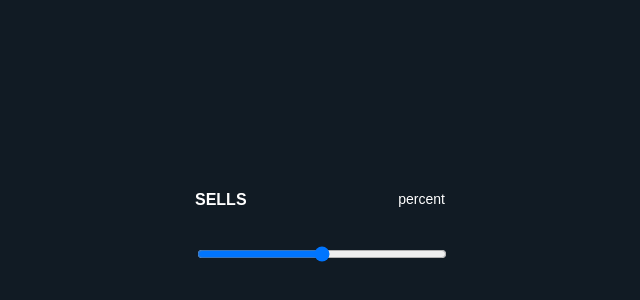
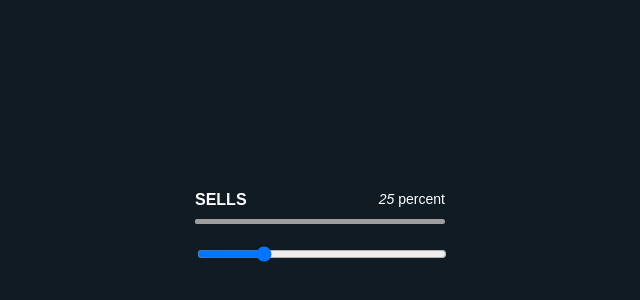
Before and after one commit to sammeronfire/percentSlide, a plain HTML site: page index.html in a window 1280 px wide. Shown: the part 180-480 px from the top of the page, without its empty margins (320-960 px from the left). Drawn offline with nearby package versions, Linux system fonts and the light colour scheme; grey boxes are pictures that could not be loaded.

Commit message:
Added percentbar

```diff
--- a/index.html
+++ b/index.html
@@ -17,8 +17,34 @@
             <div class="container-feature"></div>
         </div>
         <div class="main-range">
-            <input type="range" min="0" max="100" step="1" id="main-range">
+            <input type="range" min="0" max="100" step="1" id="main-range-data">
         </div>
     </div>
+
+
+    <script
+  src="https://code.jquery.com/jquery-3.4.1.slim.min.js"
+  integrity="sha256-pasqAKBDmFT4eHoN2ndd6lN370kFiGUFyTiUHWhU7k8="
+  crossorigin="anonymous"></script>
+
+
+    <script>
+        $(document).ready( function() {
+
+            const start = 25;
+
+            $('#main-range-data').val(start);
+            $('.main-title i').text(start);
+            $('.container-feature').css('width', start+'%');
+
+            $('#main-range-data').change(function() {
+                let fooBar = $(this).val();
+                $('.main-title i').text(fooBar);
+                $('.container-feature').css('width', fooBar+'%');
+            })
+        });
+    </script>
+
+
 </body>
 </html>
--- a/styles.css
+++ b/styles.css
@@ -33,7 +33,7 @@ body {
 .main-container {
     width: 100%;
     height: 5px;
-    background-image: ("https://i.imgur.com/UypqH8g.png");
+    background-image: url('https://i.imgur.com/UypqH8g.png');
     background-size: contain;
     border-radius: 3px;
     position: relative;
@@ -44,7 +44,7 @@ body {
 .container-feature {
     width: 40%;
     height: 100%;
-    background-image: ("https://i.imgur.com/ykLlkq8.png");
+    background-image: url('https://i.imgur.com/ykLlkq8.png');
     background-size: contain;
     position: absolute;
     top: 0;
```
